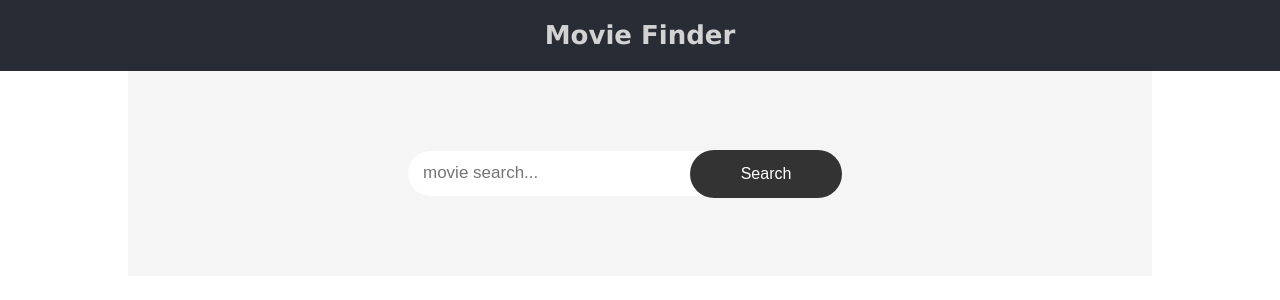
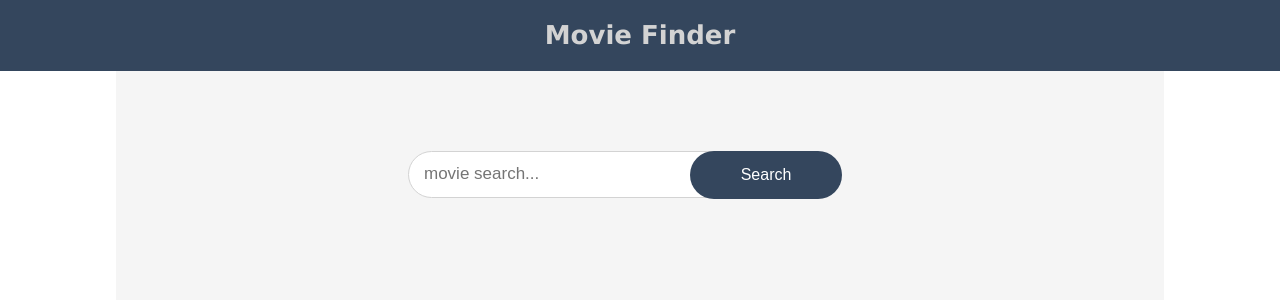
Before and after one commit to sheygs13/movidly, a React (Create React App) app: page / in a window 1280 px wide. Shown: the top 300 px of the page. Built offline with nearby package versions, Linux system fonts and the light colour scheme.

Commit message:
improve styles

```diff
--- a/src/App.css
+++ b/src/App.css
@@ -16,6 +16,7 @@ body {
      font-weight: 100;
      font-size: 1.7rem;
      color: #333;
+     background-color: #fff;
 }
 
 small {
@@ -25,7 +26,7 @@ small {
 /* --end -base-styles-- */
 
 .header {
-  background-color: #282c34;
+  background-color: #34465d;
   padding: 20px;
   color: #d3d3d3;
   text-align: center;
@@ -36,7 +37,7 @@ small {
 }
 
 .wrapper {
-   max-width: 1024px;
+   max-width: 1048px;
    margin: 0 auto;
    padding: 30px;
    background-color: #f5f5f5;
@@ -59,7 +60,7 @@ small {
 
 .form__submit input[type="text"]{
    width: 70%;
-   border: none;
+   border: 1px solid #d3d3d3;
    border-radius: 25px 0px 0px 25px;
 }
 
@@ -75,12 +76,12 @@ small {
    cursor: pointer;
    border-radius: 25px;
    color: #fff;
-   background-color: #333;
+   background-color: #34465d;
    font-size: 1.6rem;
 }
 
 .form__submit button[type="submit"]:hover {
-   background-color: #2e2d2d;
+   background-color: #3c4f69;
 }
 
 .form__submit input[type="text"],
@@ -96,3 +97,34 @@ small {
 .form__submit input[type="text"]::-webkit-input-placeholder {
    font-size: 1.7rem;
 }
+
+.card_list {
+   padding: 20px;
+   width: 100%;
+   margin: 0 auto;
+   display: flex;
+   flex-flow: wrap column;
+}
+
+.card_list--item {
+   background: #fff;
+   border: 1px solid #ddd;
+   box-shadow: 0 4px 8px 0 rgba(0, 0, 0, 0.2);
+   margin-bottom: 20px;
+   padding: 20px;
+   max-width: 400px;
+   width: 100%;
+}
+
+.card_list--image {
+   width: 100%;
+   height: auto;
+}
+
+.item {
+   margin: 2.5px 0px;
+}
+
+.card_list--vote_average {
+   color: #383737;
+}
```
